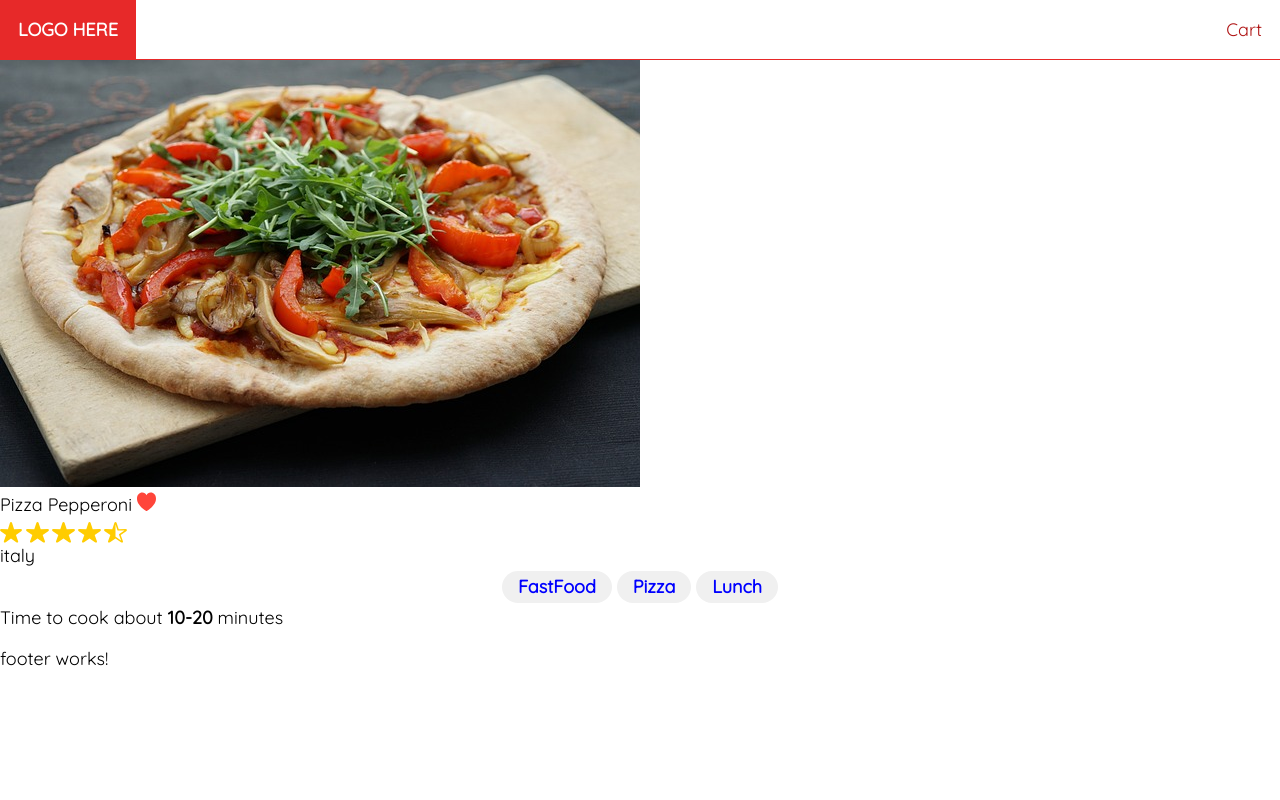
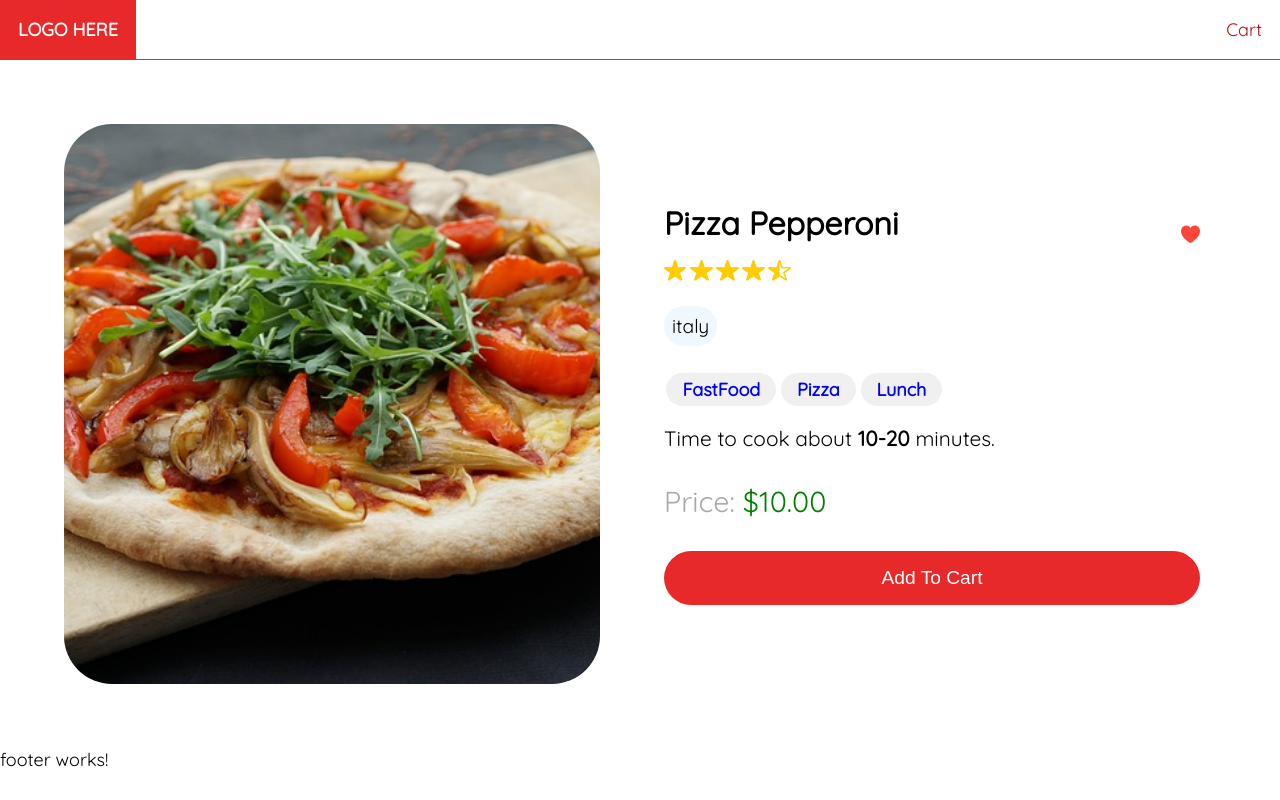
Before and after one commit to pkieber/ng-food-page, an Angular app: page /food/1 in a window 1280 px wide. Built offline with nearby package versions, Linux system fonts and the light colour scheme.

Commit message:
style food-page

```diff
--- a/src/app/components/tags/tags.component.html
+++ b/src/app/components/tags/tags.component.html
@@ -1,4 +1,4 @@
-<div *ngIf="tags">
+<div *ngIf="tags" [style.justifyContent] = "justifyContent">
   <a *ngFor="let tag of tags" routerLink="/tag/{{tag.name}}">
     {{tag.name}} ({{tag.count}})
   </a>
--- a/src/app/components/tags/tags.component.scss
+++ b/src/app/components/tags/tags.component.scss
@@ -1,7 +1,6 @@
 div {
   display: flex;
   flex-wrap: wrap;
-  justify-content: center;
 
   a {
     background-color: #f0f0f0;
--- a/src/app/components/tags/tags.component.ts
+++ b/src/app/components/tags/tags.component.ts
@@ -11,6 +11,10 @@ export class TagsComponent implements OnInit {
 
   @Input()
   foodPageTags?: string[];
+
+  @Input()
+  justifyContent: string = 'center';
+
   tags?: Tag[];
   constructor(private foodService: FoodService) {}
 
--- a/src/app/pages/food-page/food-page.component.html
+++ b/src/app/pages/food-page/food-page.component.html
@@ -1,5 +1,5 @@
 <div class="container">
-  <img [src]="food.imageUrl" [alt]="food.name" />
+  <img class="food-img" [src]="food.imageUrl" [alt]="food.name" />
 
   <div class="details">
       <div class="header">
@@ -12,6 +12,7 @@
           <img *ngIf="food.favorite" src="/assets/icons/heart-full.svg" alt="Full Heart">
           <img *ngIf="!food.favorite" src="/assets/icons/heart-empty.svg" alt="Empty Heart">
         </span>
+      </div>
 
       <div class="rating">
         <app-star-rating [stars]="food.stars" [size]="1.4"/>
@@ -29,10 +30,17 @@
 
       <div class="cook-time">
           <span>
-              Time to cook about <strong>{{food.cookTime}}</strong> minutes
+              Time to cook about <strong>{{ food.cookTime }}</strong> minutes.
           </span>
       </div>
 
+      <div class="price">
+        <span>{{ food.price|currency }}</span>
       </div>
+
+      <button (click)="addToCart()">Add To Cart</button>
+
+
   </div>
+
 </div>
--- a/src/app/pages/food-page/food-page.component.scss
+++ b/src/app/pages/food-page/food-page.component.scss
@@ -0,0 +1,97 @@
+.container {
+  display: flex;
+  justify-content: center;
+  align-items: center;
+  flex-wrap: wrap;
+  margin: 3rem;
+}
+
+.container > * {
+  min-width: 25rem;
+  max-width: 40rem;
+}
+
+.food-img {
+  border-radius: 3rem;
+  flex: 1 0;
+  object-fit: cover;
+  height: 35rem;
+  margin: 1rem;
+}
+
+.details {
+  width: 100%;
+  display: flex;
+  flex-direction: column;
+  flex:1 0;
+  border-radius: 3rem;
+  padding: 2rem;
+  color: black;
+  margin-left: 1rem;
+
+  .header {
+    display: flex;
+    justify-content: space-between;
+  }
+
+  .name {
+    font-size: 2rem;
+    font-weight: bold;
+  }
+
+  .favorite {
+    color: #e72929;
+    font-size: 2.5rem;
+  }
+
+  .origins{
+    display: flex;
+    flex-wrap: wrap;
+    margin: 1rem 0;
+  }
+
+  .origins > span {
+    padding: 0.5rem;
+    font-size: 1.2rem;
+    margin: .5rem .5rem .5rem 0;
+    border-radius: 2rem;
+    background-color: aliceblue;
+  }
+
+  .cook-time{
+    margin-top: 1rem;
+  }
+
+  .cook-time span {
+    padding: .6rem 2rem .6rem 0;
+    border-radius: 10rem;
+    font-size: 1.3rem;
+  }
+
+  .price {
+    font-size: 1.8rem;
+    margin: 2rem 2rem 2rem 0;
+    color: green;
+  }
+
+  /* Adds "Price: " in front of amount. */
+  .price::before {
+    content: "Price: ";
+    color: darkgrey;
+  }
+
+  button {
+    color: white;
+    background: #e72929;
+    border: none;
+    font-size: 1.2rem;
+    padding: 1rem;
+    border-radius: 10rem;
+    outline: none;
+  }
+
+  button:hover {
+    opacity: .9;
+    cursor: pointer;
+  }
+}
--- a/src/app/pages/food-page/food-page.component.ts
+++ b/src/app/pages/food-page/food-page.component.ts
@@ -25,4 +25,6 @@ export class FoodPageComponent implements OnInit {
 
   }
 
+  addToCart() {}
+
 }
```
Lines whose indentation alone changed are shown as unchanged.
